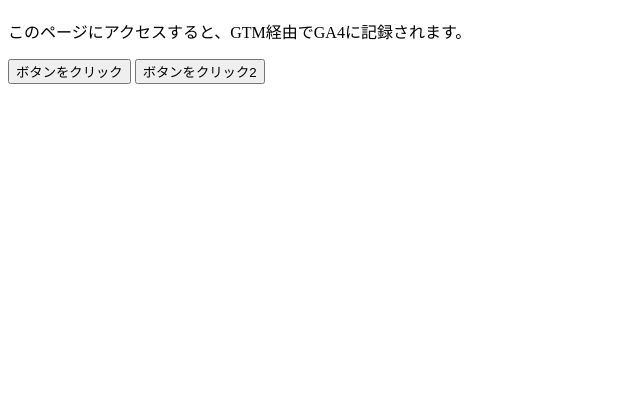
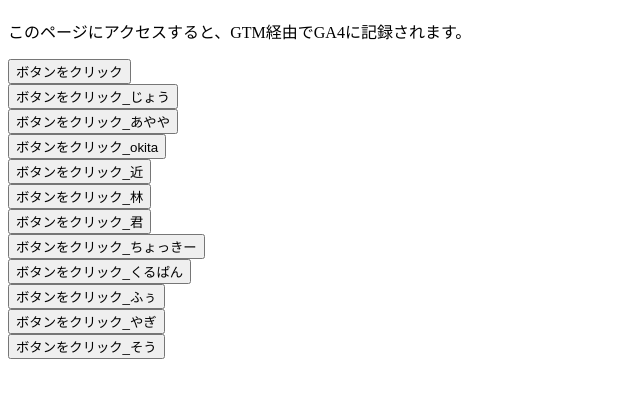
Before and after one commit to Okita207/ga4test, a plain HTML site: page index.html in a window 1280 px wide. Shown: the part 70-468 px from the top of the page, without its empty margins (0-644 px from the left). Drawn offline with Linux system fonts and the light colour scheme.

Commit message:
Update index.html

```diff
--- a/index.html
+++ b/index.html
@@ -1,55 +1,124 @@
 <!DOCTYPE html>
 <html lang="ja">
   <head>
-    <meta charset="UTF-8" />
+    <meta charset="UTF-8"/>
     <title>GTM経由のGA4デモサイト</title>
     <!-- Google Tag Manager -->
     <script>
       (function (w, d, s, l, i) {
         w[l] = w[l] || [];
-        w[l].push({ "gtm.start": new Date().getTime(), event: "gtm.js" });
+        w[l].push({"gtm.start": new Date().getTime(), event: "gtm.js"});
         var f = d.getElementsByTagName(s)[0],
           j = d.createElement(s),
-          dl = l != "dataLayer" ? "&l=" + l : "";
+          dl = l != "dataLayer"
+            ? "&l=" + l
+            : "";
         j.async = true;
         j.src = "https://www.googletagmanager.com/gtm.js?id=" + i + dl;
-        f.parentNode.insertBefore(j, f);
+        f
+          .parentNode
+          .insertBefore(j, f);
       })(window, document, "script", "dataLayer", "GTM-KVGFN78T");
     </script>
     <!-- End Google Tag Manager -->
   </head>
   <body>
     <!-- Google Tag Manager (noscript) -->
-    <noscript
-      ><iframe
-        src="https://www.googletagmanager.com/ns.html?id=GTM-KVGFN78T"
-        height="0"
-        width="0"
-        style="display: none; visibility: hidden"
-      ></iframe
-    ></noscript>
+    <noscript >
+      <iframe src="https://www.googletagmanager.com/ns.html?id=GTM-KVGFN78T" height="0" width="0" style="display: none; visibility: hidden"></iframe >
+    </noscript>
     <!-- End Google Tag Manager (noscript) -->
 
     <h1>Googleタグマネージャー 経由のGA4デモ</h1>
     <p>このページにアクセスすると、GTM経由でGA4に記録されます。</p>
 
-    <button
-      onclick="dataLayer.push({
+    <button onclick="dataLayer.push({
     event: 'demo_button_click',
     category: 'デモ',
     label: 'ボタンクリック'
-  });"
-    >
+  });">
       ボタンをクリック
     </button>
-    <button
-      onclick="dataLayer.push({
-    event: 'demo_button_click2',
+    <br>
+    <button onclick="dataLayer.push({
+    event: 'demo_button_jo',
     category: 'デモ2',
     label: 'ボタンクリック2'
-  });"
-    >
-      ボタンをクリック2
+  });">
+      ボタンをクリック_じょう
+    </button>
+    <br>
+    <button onclick="dataLayer.push({
+    event: 'demo_button_ayaya',
+    category: 'デモ2',
+    label: 'ボタンクリック2'
+  });">
+      ボタンをクリック_あやや
+    </button>
+    <br>
+    <button onclick="dataLayer.push({
+    event: 'demo_button_okita',
+    category: 'デモ2',
+    label: 'ボタンクリック2'
+  });">
+      ボタンをクリック_okita
+    </button>
+    <br>
+    <button onclick="dataLayer.push({
+    event: 'demo_button_kon',
+    category: 'デモ2',
+    label: 'ボタンクリック2'
+  });">
+      ボタンをクリック_近
+    </button><br>
+    <button onclick="dataLayer.push({
+    event: 'demo_button_rin',
+    category: 'デモ2',
+    label: 'ボタンクリック2'
+  });">
+      ボタンをクリック_林
+    </button><br>
+    <button onclick="dataLayer.push({
+    event: 'demo_button_kimi',
+    category: 'デモ2',
+    label: 'ボタンクリック2'
+  });">
+      ボタンをクリック_君
+    </button><br>
+    <button onclick="dataLayer.push({
+    event: 'demo_button_choki',
+    category: 'デモ2',
+    label: 'ボタンクリック2'
+  });">
+      ボタンをクリック_ちょっきー
+    </button><br>
+    <button onclick="dataLayer.push({
+    event: 'demo_button_kurupan',
+    category: 'デモ2',
+    label: 'ボタンクリック2'
+  });">
+      ボタンをクリック_くるぱん
+    </button><br>
+    <button onclick="dataLayer.push({
+    event: 'demo_button_foo',
+    category: 'デモ2',
+    label: 'ボタンクリック2'
+  });">
+      ボタンをクリック_ふぅ
+    </button><br>
+    <button onclick="dataLayer.push({
+    event: 'demo_button_yagi',
+    category: 'デモ2',
+    label: 'ボタンクリック2'
+  });">
+      ボタンをクリック_やぎ
+    </button><br>
+    <button onclick="dataLayer.push({
+    event: 'demo_button_so',
+    category: 'デモ2',
+    label: 'ボタンクリック2'
+  });">
+      ボタンをクリック_そう
     </button>
   </body>
 </html>
```
